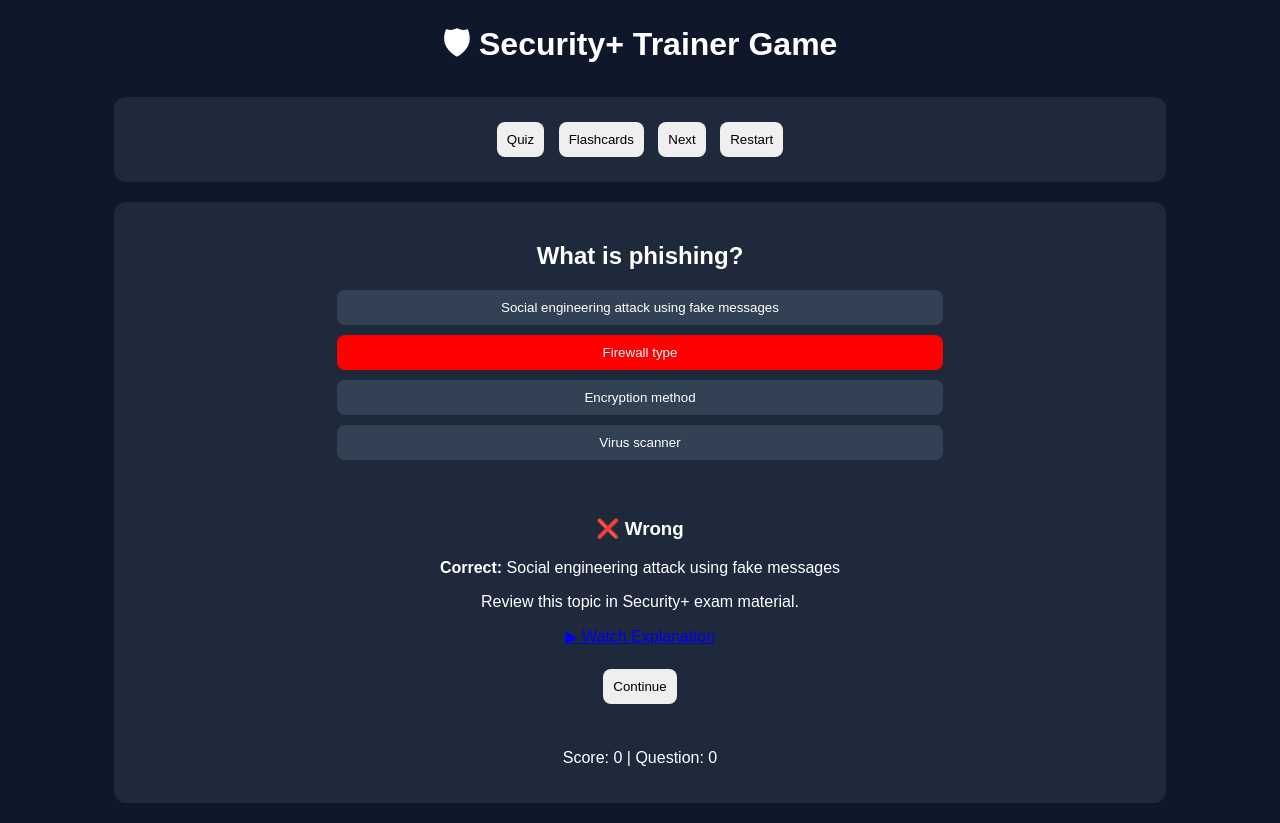
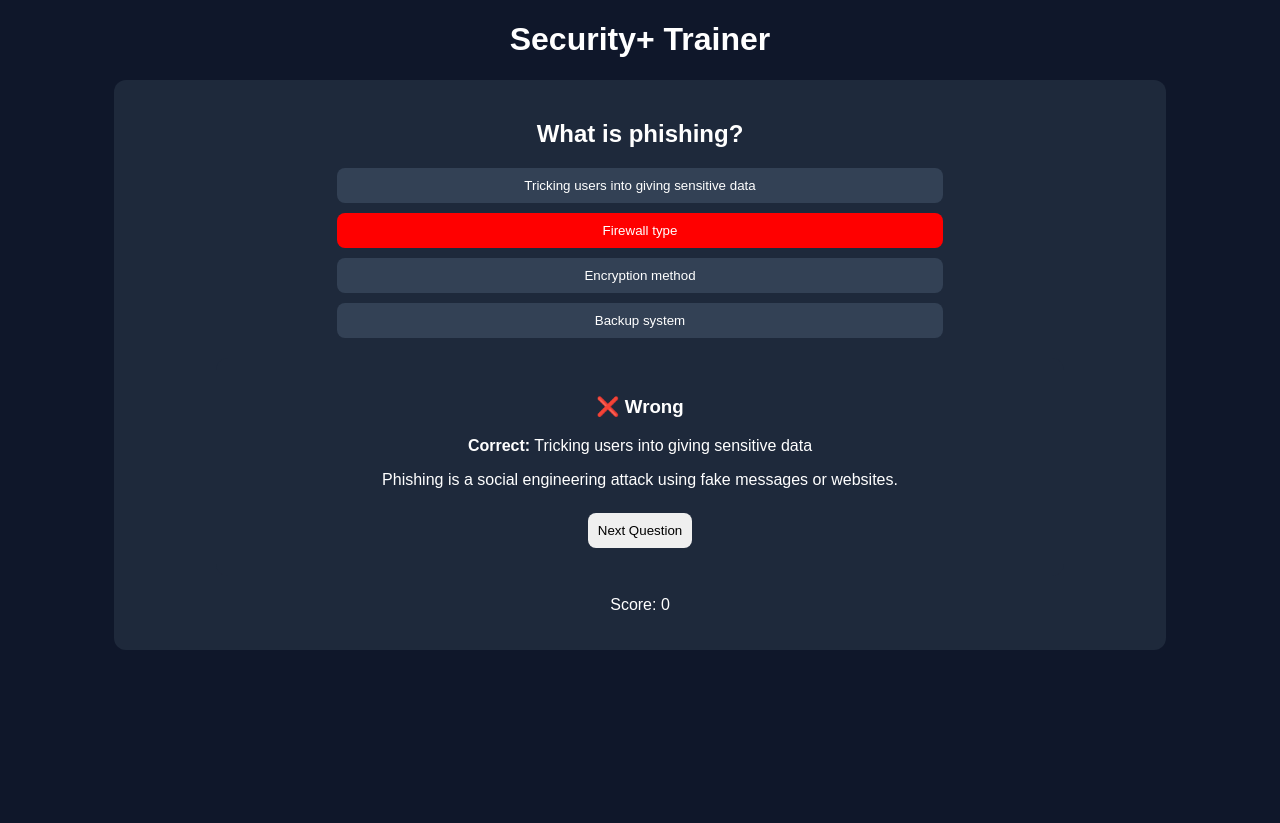
Before and after one commit to hamel-hub/Security-Trainer, a plain HTML site: page index.html in a window 1280 px wide. Both pictures are taken after a click on the button "Firewall type". After the commit the page ends 800 px from the top, so only its background shows below. Drawn offline with Linux system fonts and the light colour scheme.

Commit message:
Update index.html

```diff
--- a/index.html
+++ b/index.html
@@ -1,8 +1,8 @@
 <!DOCTYPE html>
-<html lang="en">
+<html>
 <head>
 <meta charset="UTF-8">
-<title>Security+ Trainer</title>
+<title>Security+ Test</title>
 
 <style>
 body {
@@ -22,40 +22,28 @@ body {
 
 button {
   padding: 10px;
-  margin: 5px;
+  margin: 8px;
+  border-radius: 8px;
   border: none;
-  border-radius: 8px;
   cursor: pointer;
 }
 
 .option {
   display: block;
+  width: 60%;
   margin: 10px auto;
-  width: 60%;
   background: #334155;
   color: white;
-}
-
-.option:hover {
-  background: #475569;
 }
 
 .correct { background: green !important; }
 .wrong { background: red !important; }
 </style>
-
 </head>
 
 <body>
 
-<h1>🛡 Security+ Trainer Game</h1>
-
-<div class="card">
-  <button onclick="setMode('quiz')">Quiz</button>
-  <button onclick="setMode('flash')">Flashcards</button>
-  <button onclick="nextQ()">Next</button>
-  <button onclick="restart()">Restart</button>
-</div>
+<h1>Security+ Trainer</h1>
 
 <div class="card">
   <h2 id="question">Loading...</h2>
@@ -64,105 +52,57 @@ button {
 </div>
 
 <script>
-document.addEventListener("DOMContentLoaded", () => {
+// SIMPLE SAFE VERSION (NO CRASH POSSIBLE)
 
-// ================= DATA =================
-
-const bankBase = [
+const questions = [
   {
-    q:"What is phishing?",
-    a:"Social engineering attack using fake messages",
-    options:["Social engineering attack using fake messages","Firewall type","Encryption method","Virus scanner"]
+    q: "What is phishing?",
+    a: "Tricking users into giving sensitive data",
+    options: [
+      "Tricking users into giving sensitive data",
+      "Firewall type",
+      "Encryption method",
+      "Backup system"
+    ],
+    explanation: "Phishing is a social engineering attack using fake messages or websites."
   },
   {
-    q:"What does ransomware do?",
-    a:"Encrypts files and demands payment",
-    options:["Encrypts files and demands payment","Deletes logs","Boosts CPU","Opens firewall"]
+    q: "What does ransomware do?",
+    a: "Encrypts files and demands payment",
+    options: [
+      "Encrypts files and demands payment",
+      "Deletes logs",
+      "Speeds CPU",
+      "Opens firewall"
+    ],
+    explanation: "Ransomware locks your files and asks for money to unlock them."
   },
   {
-    q:"What is TLS used for?",
-    a:"Encrypts data in transit",
-    options:["Encrypts data in transit","Stores passwords","Detects malware","Blocks spam"]
-  },
-  {
-    q:"What is MFA?",
-    a:"Multiple authentication factors",
-    options:["Multiple authentication factors","Firewall rule","Encryption tool","Backup system"]
-  },
-  {
-    q:"What is RSA?",
-    a:"Asymmetric encryption algorithm",
-    options:["Asymmetric encryption algorithm","Hash function","Firewall","VPN protocol"]
+    q: "What is TLS used for?",
+    a: "Encrypts data in transit",
+    options: [
+      "Encrypts data in transit",
+      "Stores passwords",
+      "Detects viruses",
+      "Blocks spam"
+    ],
+    explanation: "TLS protects data sent over the internet (HTTPS)."
   }
 ];
 
-// ================= STATE =================
-
-let bank = [];
 let index = 0;
 let score = 0;
-let mode = "quiz";
 
-// expand to 400+
-function buildBank(){
-  let arr = [...bankBase];
-
-  while(arr.length < 420){
-    let b = bankBase[Math.floor(Math.random()*bankBase.length)];
-    arr.push({
-      q: b.q + " (scenario)",
-      a: b.a,
-      options: shuffle([...b.options])
-    });
-  }
-
-  return arr;
-}
-
-function shuffle(a){
-  return a.sort(()=>Math.random()-0.5);
-}
-
-// ================= GAME =================
-
-function setMode(m){
-  mode = m;
-  show();
-}
-
-function restart(){
-  index = 0;
-  score = 0;
-  bank = buildBank();
-  show();
-}
-
-function nextQ(){
-  index++;
-  show();
-}
-
-// ================= UI =================
-
-function show(){
-
-  if(bank.length === 0) bank = buildBank();
-  if(index >= bank.length) index = 0;
-
-  const q = bank[index];
+function show() {
+  const q = questions[index];
 
   document.getElementById("question").innerText = q.q;
 
-  const ansDiv = document.getElementById("answers");
-  ansDiv.innerHTML = "";
+  const answers = document.getElementById("answers");
+  answers.innerHTML = "";
 
   document.getElementById("score").innerText =
-    `Score: ${score} | Question: ${index}`;
-
-  if(mode === "flash"){
-    ansDiv.innerHTML = `<h3>${q.a}</h3>`;
-    return;
-  }
+    "Score: " + score;
 
   q.options.forEach(opt => {
     const btn = document.createElement("button");
@@ -170,38 +110,36 @@ function show(){
     btn.innerText = opt;
 
     btn.onclick = () => {
-      if(opt === q.a){
+
+      if (opt === q.a) {
         btn.classList.add("correct");
         score++;
+        document.getElementById("score").innerText = "Score: " + score;
       } else {
         btn.classList.add("wrong");
 
-        ansDiv.innerHTML += `
+        answers.innerHTML += `
           <div class="card">
             <h3>❌ Wrong</h3>
             <p><b>Correct:</b> ${q.a}</p>
-            <p>Review this topic in Security+ exam material.</p>
-            <a href="https://www.youtube.com/results?search_query=security+plus+${q.q}"
-               target="_blank">▶ Watch Explanation</a>
-            <br><br>
-            <button onclick="show()">Continue</button>
+            <p>${q.explanation}</p>
+            <button onclick="next()">Next Question</button>
           </div>
         `;
       }
-
-      document.getElementById("score").innerText =
-        `Score: ${score} | Question: ${index}`;
     };
 
-    ansDiv.appendChild(btn);
+    answers.appendChild(btn);
   });
 }
 
-// init
-bank = buildBank();
+function next() {
+  index++;
+  if (index >= questions.length) index = 0;
+  show();
+}
+
 show();
-
-});
 </script>
 
 </body>
```
